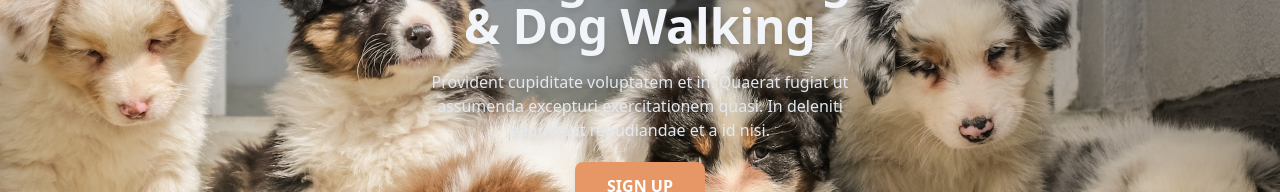
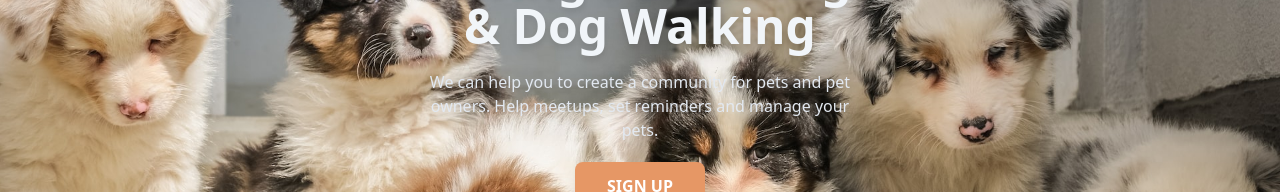
Before and after one commit to danielkim2711/petstagram-hackathon, a React (Create React App) app in the folder frontend/: page / in a window 1280 px wide. Shown: the part 312-504 px from the top of the page. Built offline with nearby package versions, Linux system fonts and the light colour scheme; a web font is replaced by a local one.

Commit message:
Change hero description

```diff
--- a/frontend/src/components/hero/hero.component.tsx
+++ b/frontend/src/components/hero/hero.component.tsx
@@ -16,10 +16,9 @@ const Hero = (props: Props) => {
           <h1 className='mb-5 text-5xl font-bold text-slate-100 drop-shadow-lg'>
             Loving Pet Sitting &amp; Dog Walking
           </h1>
-          <p className='mb-5 text-slate-200 drop-shadow-lg'>
-            Provident cupiditate voluptatem et in. Quaerat fugiat ut assumenda
-            excepturi exercitationem quasi. In deleniti eaque aut repudiandae et
-            a id nisi.
+          <p className='mb-5 text-slate-200 drop-shadow-xl'>
+            We can help you to create a community for pets and pet owners. Help
+            meetups, set reminders and manage your pets.
           </p>
           <Link to='/sign-up'>
             <button className=' bg-[#e69765] text-white px-8 py-3 rounded-lg uppercase font-semibold shadow-lg hover:scale-105 transition-all duration-200'>
--- a/frontend/src/components/log-in-navigation/log-in-navigation.component.tsx
+++ b/frontend/src/components/log-in-navigation/log-in-navigation.component.tsx
@@ -47,7 +47,7 @@ const LogInNavigation = (props: Props) => {
           </label>
           <ul
             tabIndex={0}
-            className='menu menu-compact dropdown-content mt-3 p-2 shadow bg-base-100 rounded-box w-52'
+            className='menu menu-compact dropdown-content mt-3 p-2 shadow bg-white rounded-box w-52'
           >
             <li>
               <Link to='/profile' className='justify-between'>
```
